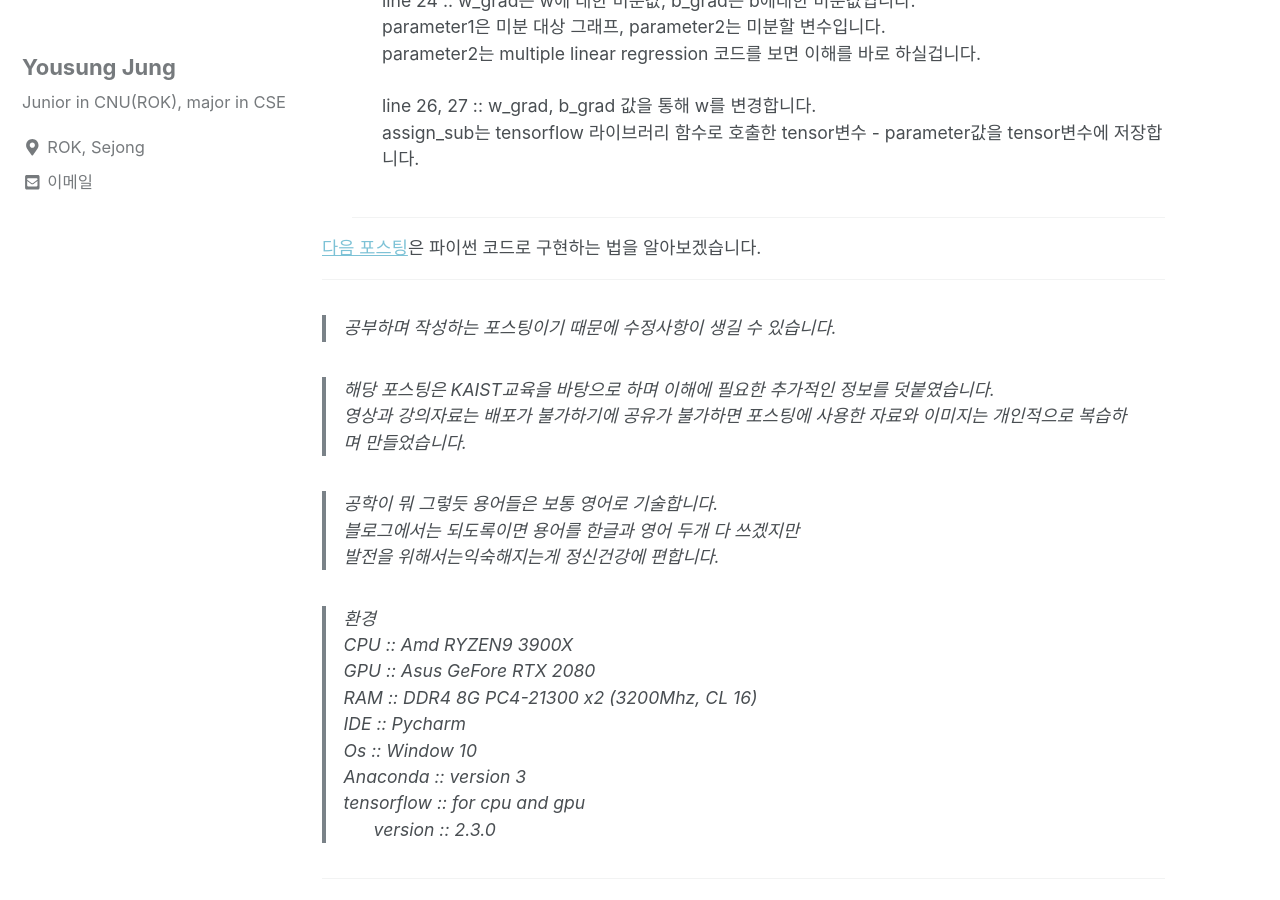
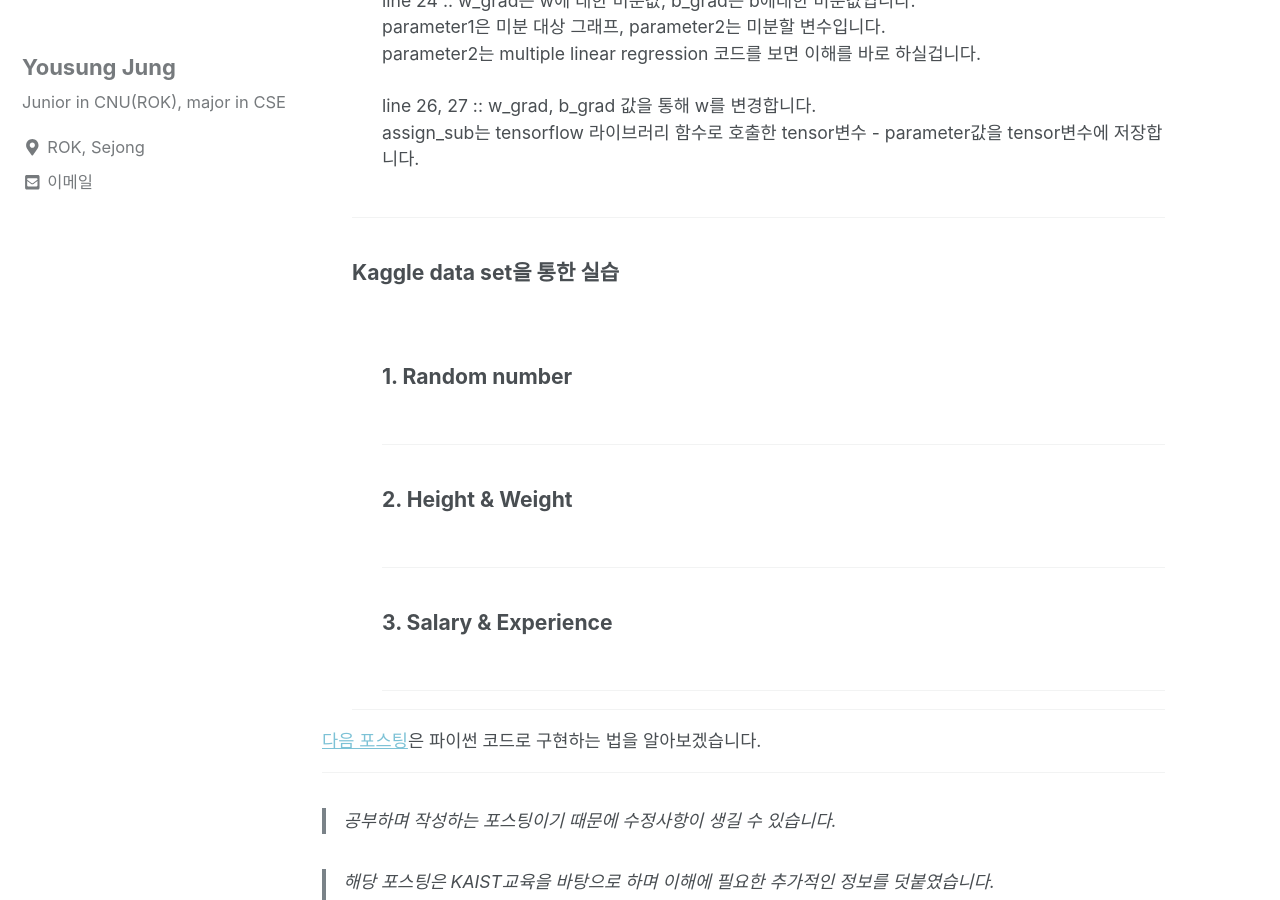
Before and after one commit to can019/can019.github.io, a Jekyll site: the page built from _posts/2020-08-26-MachineLearning-AI-4.md, in a window 1280 px wide and 900 px high, scrolled down 4128 px. Built offline with Jekyll 4.4.1, drawn with Linux system fonts in a browser that asks for light colours; nearby versions of some CDN libraries.

Commit message:
with kaggle

```diff
--- a/_posts/2020-08-26-MachineLearning-AI-4.md
+++ b/_posts/2020-08-26-MachineLearning-AI-4.md
@@ -85,6 +85,37 @@ published: true
               </div>
 	<hr/>
         </div>
+        <div>
+        	<h3 style = "font-size :1.2em">Kaggle data set을 통한 실습</h3><br/>
+             <div style = "margin-left : 30px">
+
+	    <div>
+        	       <h3 style = "font-size :1.2em">1. Random number</h3><br/>
+            	<div style = "margin-left : 30px">
+
+          		   </div>
+	           <hr/>
+        	      </div>
+
+	    <div>
+        	       <h3 style = "font-size :1.2em">2. Height & Weight</h3><br/>
+            	<div style = "margin-left : 30px">
+
+          		   </div>
+	           <hr/>
+        	      </div>
+
+	   <div>
+        	       <h3 style = "font-size :1.2em">3. Salary & Experience</h3><br/>
+            	<div style = "margin-left : 30px">
+
+          		   </div>
+	           <hr/>
+        	      </div>
+
+              </div>
+	<hr/>
+        </div>
   </div>
   </div>
 <a href = "">다음 포스팅</a>은 파이썬 코드로 구현하는 법을 알아보겠습니다.<hr/>
```
